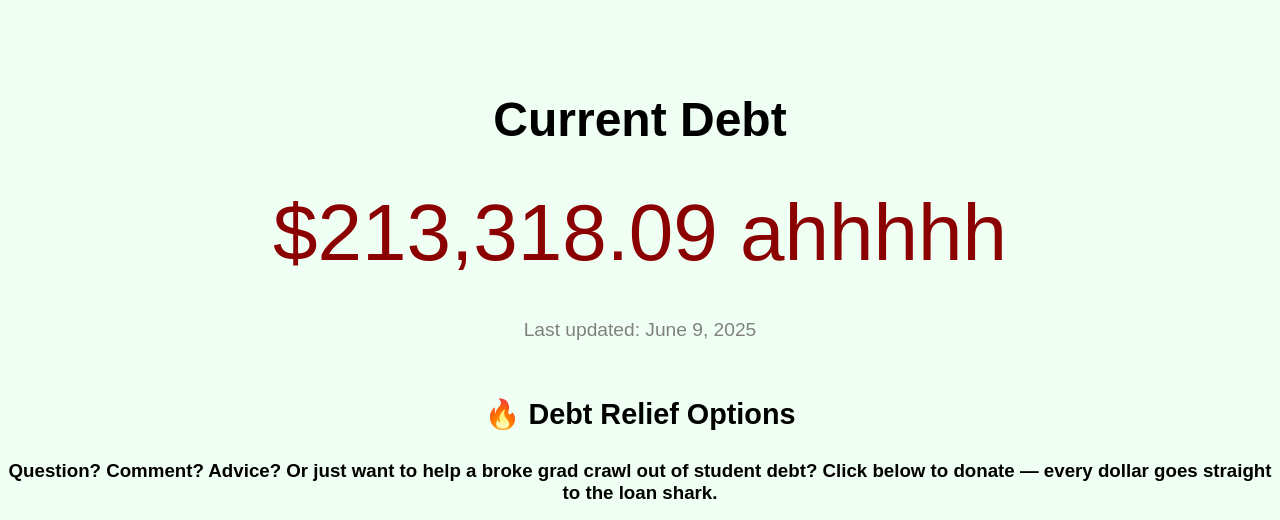
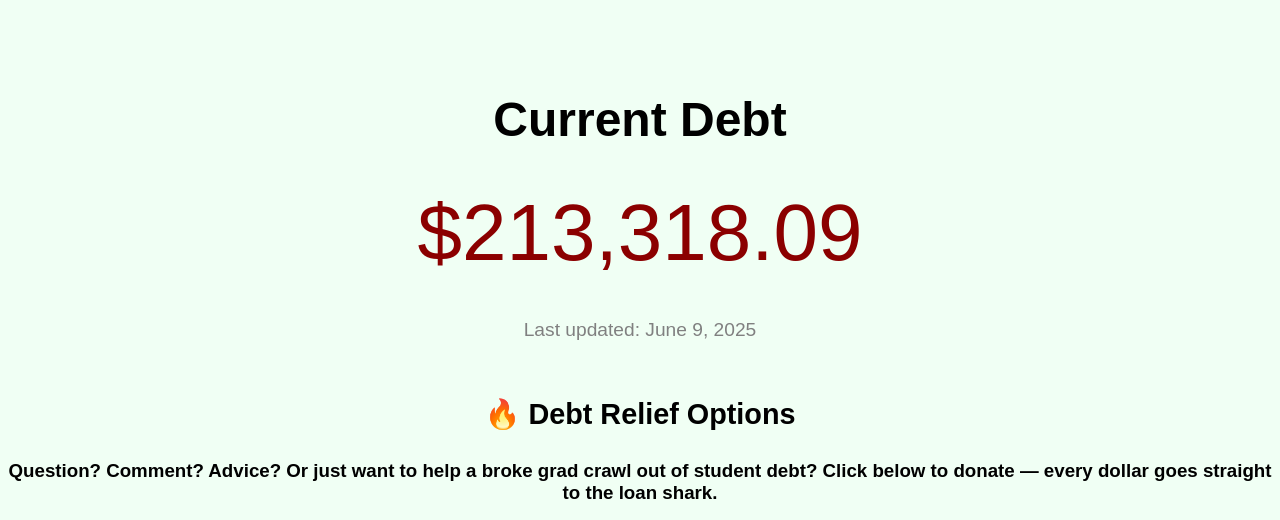
Before and after one commit to plz-pay-me/debt-tracker, a plain HTML site: page index.html in a window 1280 px wide. Shown: the top 520 px of the page. Drawn offline with Linux system fonts and the light colour scheme.

Commit message:
fixed debt value - auto push script works!!!

```diff
--- a/index.html
+++ b/index.html
@@ -76,7 +76,7 @@
 <body>
   <header>
     <h1>Current Debt</h1>
-    <div class="debt">$213,318.09 ahhhhh</div>
+    <div class="debt">$213,318.09</div>
     <div class="date">Last updated: June 9, 2025</div>
   </header>
 
```
